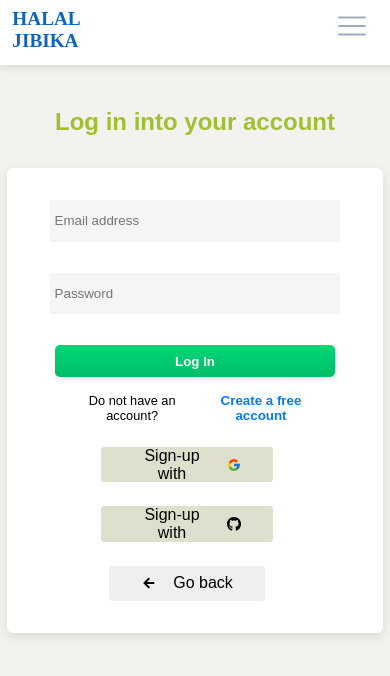
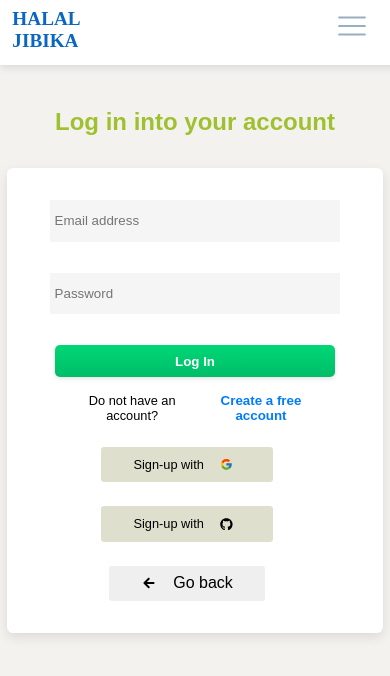
Before and after one commit to KausarAhmadTasin/halal-jibika, a React (Vite) app: page /login in a window 390 px wide. Shown: the top 676 px of the page. Built offline with nearby package versions, Linux system fonts and the light colour scheme; no server answers; a web font is replaced by a local one.

Commit message:
gogle button font size fixed

```diff
--- a/src/Pages/Login/Login.css
+++ b/src/Pages/Login/Login.css
@@ -117,6 +117,6 @@
     flex-direction: column;
   }
   .google-github button {
-    font-size: 1rem;
+    font-size: 0.8rem;
   }
 }
--- a/src/Pages/Signup/Signup.css
+++ b/src/Pages/Signup/Signup.css
@@ -108,6 +108,6 @@
     flex-direction: column;
   }
   .google-github button {
-    font-size: 1rem;
+    font-size: 0.8rem;
   }
 }
```
